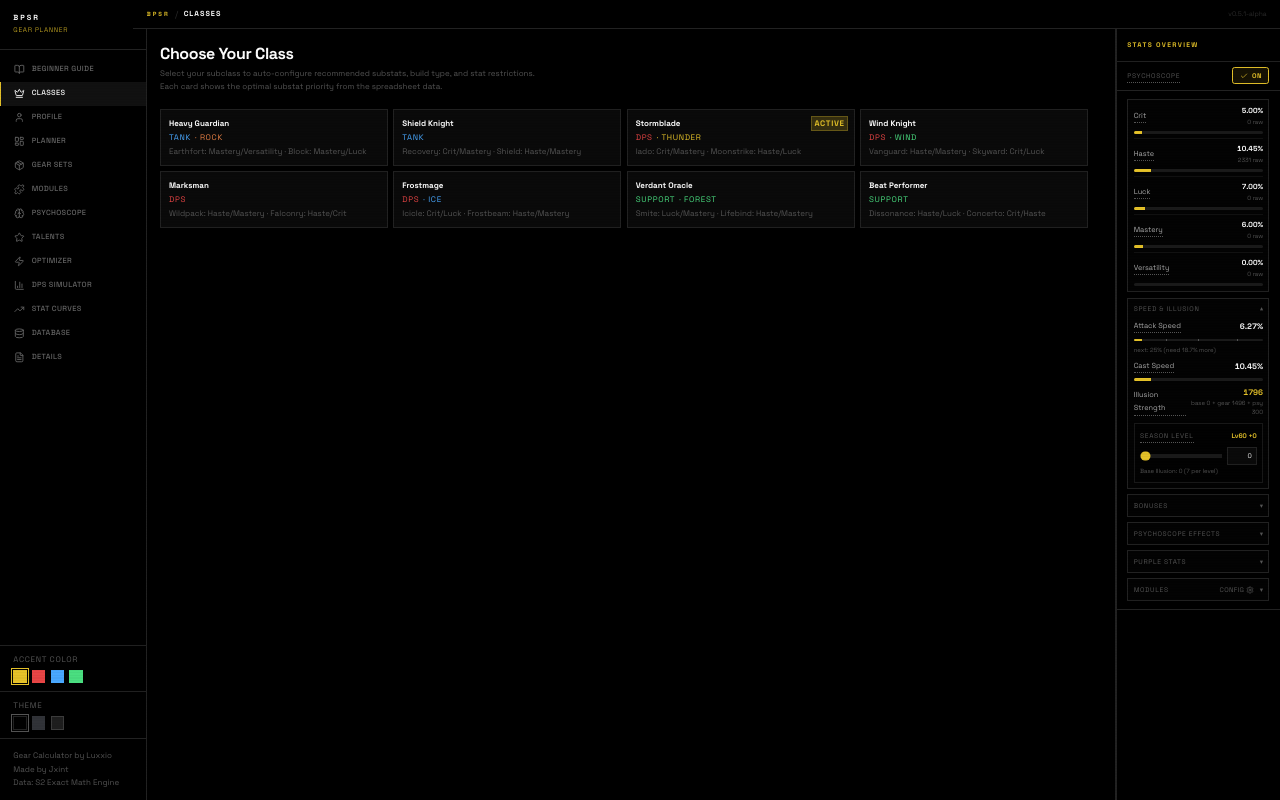
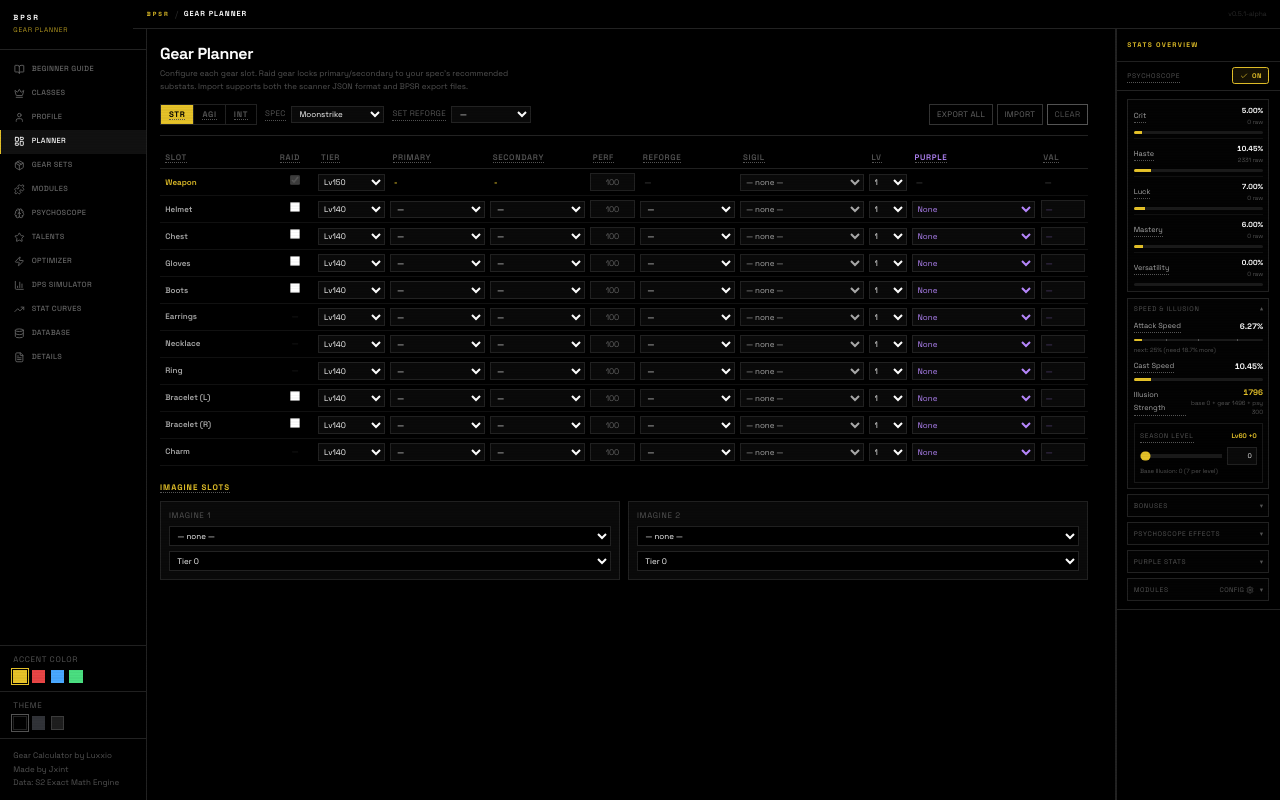
Before and after one commit to JMJAJ/bp-gear, a Next.js app: page / in a window 1280 px wide. Built offline with nearby package versions, Linux system fonts and the light colour scheme.

Commit message:
Forward users to the planner when a class is already chosen

```diff
--- a/app/page.tsx
+++ b/app/page.tsx
@@ -35,9 +35,16 @@ const SECTION_TITLES: Record<string, string> = {
 }
 
 function AppShell() {
-  const { section, accentColor } = useApp()
+  const { section, accentColor, spec, setSection } = useApp()
   const [mobileNavOpen, setMobileNavOpen] = useState(false)
   const [mobileStatsOpen, setMobileStatsOpen] = useState(false)
+
+  // Auto-forward to planner if class is already chosen
+  useEffect(() => {
+    if (section === "classes" && spec) {
+      setSection("planner")
+    }
+  }, [section, spec, setSection])
 
   // Scale the entire UI so it looks identical on any physical screen width.
   // window.screen.width returns physical pixels regardless of OS DPI scaling.
```
